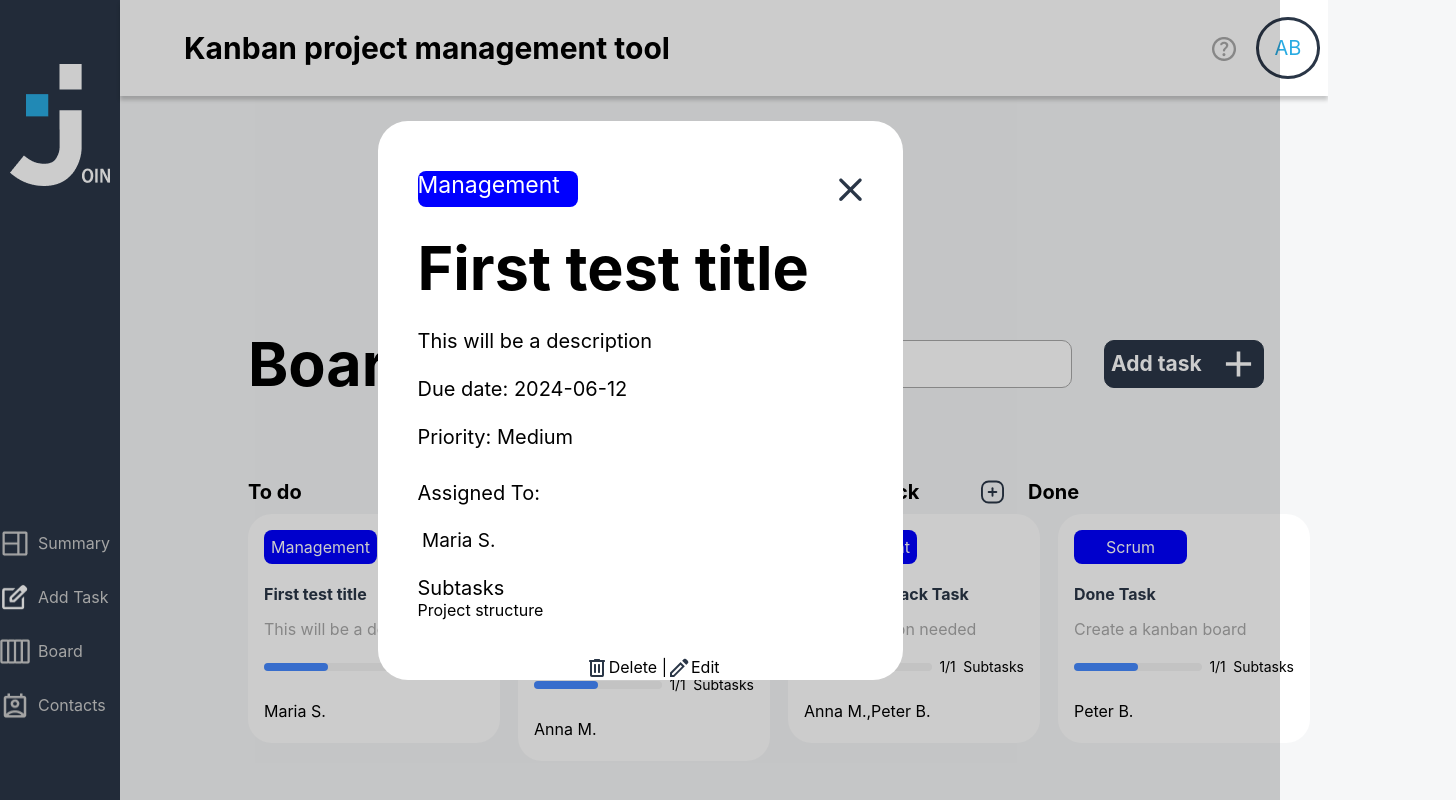
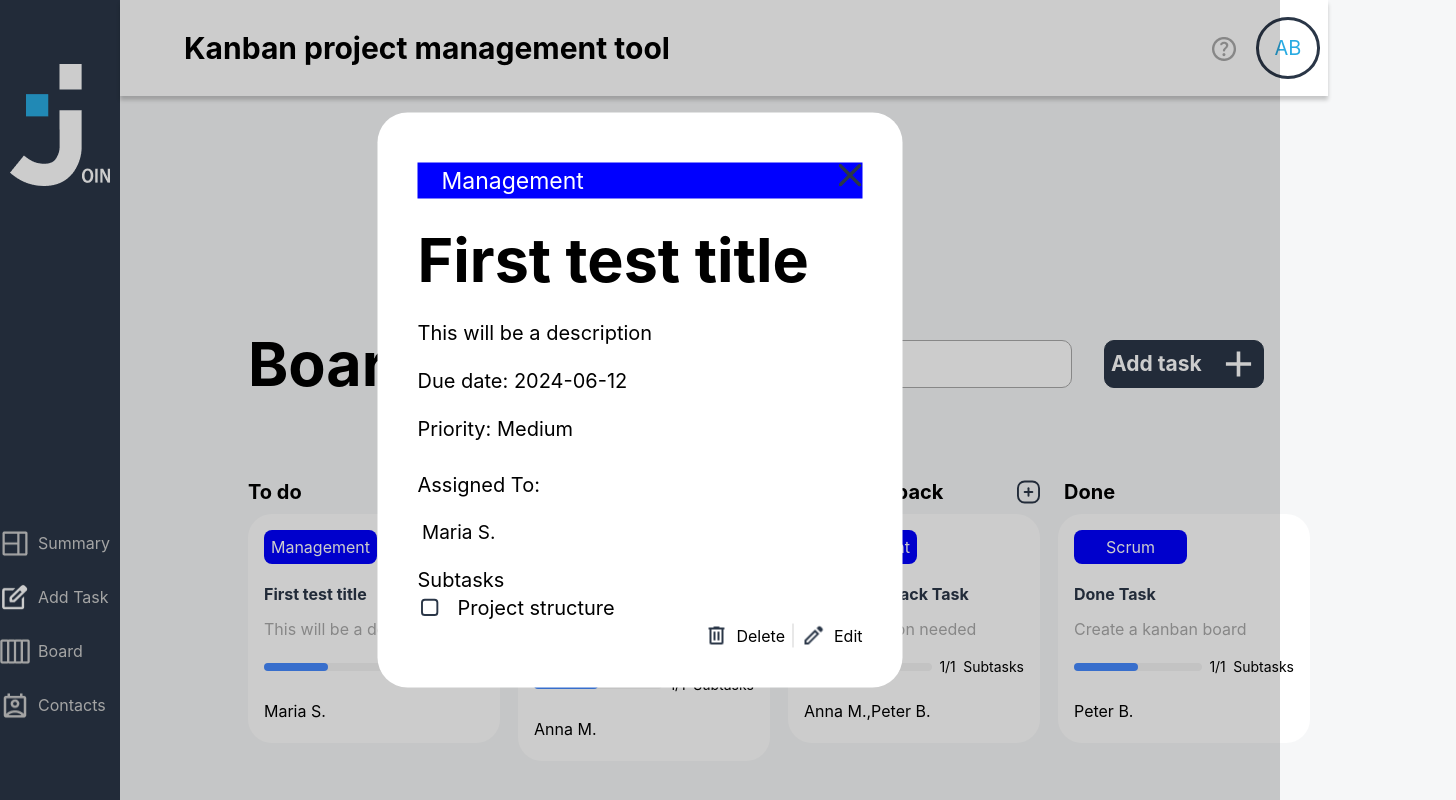
Before and after one commit to r-s-20/Join, a plain HTML site: page board.html in a window 1280 px wide. Both pictures are taken after a click on the element 374 px from the left and 628 px from the top of the page. Shown: the top 800 px of the page, 1456 px wide, since content can reach past the window. Drawn offline with Linux system fonts and the light colour scheme; a web font is replaced by a local one.

Commit message:
change Board Popup

```diff
--- a/css/board.css
+++ b/css/board.css
@@ -56,6 +56,7 @@ input {
 }
 
 .progressHeadline {
+  width: 1208px;
   margin-left: 64px;
   margin-right: 64px;
   gap: 24px;
@@ -63,11 +64,12 @@ input {
 }
 
 .progressHeadline div {
-  width: 246px;
+  width: 248px;
   margin-bottom: 10px;
   display: flex;
   align-items: center;
   justify-content: space-between;
+
 }
 
 .progressHeadline span {
@@ -80,6 +82,7 @@ input {
 }
 
 .boardProgress {
+  width: 1208px;
   display: flex;
   margin-left: 64px;
   margin-right: 64px;
@@ -142,6 +145,8 @@ input {
 }
 
 .cardDescription {
+  display: flex;
+  flex-wrap: wrap;
   margin-top: 15px;
   width: 220px;
   max-height: 38px;
@@ -201,6 +206,8 @@ input {
 }
 
 .popup {
+  position: fixed;
+  top: 50%;
   display: flex;
   flex-direction: column;
   justify-content: center;
@@ -211,6 +218,13 @@ input {
   border-radius: 30px;
   padding: 48px, 40px, 48px, 40px;
   gap: 24px;
+  right: -100%; /* Start outside the visible area on the right */
+  transform: translate(50%, -50%);
+  transition: all 0.125s ease;
+}
+
+#popup.show {
+  right: 50%; /* Move to the center */
 }
 
 .popupCategory {
@@ -218,20 +232,19 @@ input {
   height: 36px;
   width: 445px;
   display: flex;
-  align-items: center;
   justify-content: space-between;
 }
 
 .popupCategory span {
   color: white;
-  background-color: blue;
   height: 36px;
-  width: 160px;
-  padding: 4px, 24px, 4px, 24px;
-  gap: 10px;
+  width: fit-content;
   border-radius: 8px;
   font-size: 23px;
   font-weight: 400;
+  padding-top: 4px;
+  padding-left: 24px;
+  padding-right: 24px;
 
 }
 
@@ -277,6 +290,7 @@ input {
     gap: 25px;
     font-size: 20px;
     font-weight: 400;
+    text-transform: capitalize;
 }
 
 .popupAssigned{
@@ -305,7 +319,7 @@ input {
 
 .popupSubtask{
     width: 445px;
-    max-height: 100px;
+    max-height: 500px;
     gap: 8px;
 }
 
@@ -321,23 +335,42 @@ input {
 }
 
 .popupSingleSubtask div{
+    display: flex;
+    align-items: center;
     width: 334px;
     height: 32px;
     padding: 6px, 16px, 6px, 16px;
     gap: 16px;
 }
 
+.popupSingleSubtask img{
+  width: 24px;
+  height: 24px;
+}
+
+.popupSingleSubtask img:hover{
+  cursor: pointer;
+}
+
 .popupDeleteAndEdit{
     display: flex;
     justify-content: flex-end;
     align-items: center;
-    width: 159px;
+    width: 445px;
     height: 24px;
-    line-height: 19.2px;
     font-weight: 400;
+    gap: 8px;
+    margin-bottom: 40px;
+
 }
 
 .popupDeleteAndEdit img{
     width: 24px;
     height: 24px;
 }
+
+.line{
+  width: 1px;
+  height: 24px;
+  background-color: #D1D1D1;
+}
--- a/js/board.js
+++ b/js/board.js
@@ -1,4 +1,5 @@
 let currentTimestamp;
+let popupElement;
 
 const prios = {
   low: "../img/prioLow.png",
@@ -6,52 +7,24 @@ const prios = {
   high: "../img/prioUrgent.png",
 };
 
-
-
 function updateHTML() {
-  let open = tasks.filter((t) => t.status == "toDos");
-  let toDo = document.getElementById("toDo");
-  toDo.innerHTML = "";
-  for (let i = 0; i < open.length; i++) {
-    const element = open[i];
-    toDo.innerHTML += generateTodoHTML(element, i);
+  updateStatusHTML("toDos", "toDo", "No task To do");
+  updateStatusHTML("inProgress", "inProgress", "No In Progress");
+  updateStatusHTML("awaitFeedback", "awaitFeedback", "No Await feedback");
+  updateStatusHTML("done", "done", "No Done");
 }
 
-  if (toDo.innerHTML == "") {
-    toDo.innerHTML = `<div class="noProgess" >No task To do</div>`;
+function updateStatusHTML(status, elementId, emptyMessage) {
+  let filteredTasks = tasks.filter((t) => t.status == status);
+  let container = document.getElementById(elementId);
+  container.innerHTML = "";
+  for (let i = 0; i < filteredTasks.length; i++) {
+    const element = filteredTasks[i];
+    container.innerHTML += generateTodoHTML(element);
   }
 
-  let inProgress = tasks.filter((t) => t.status == "inProgress");
-  let progress = document.getElementById("inProgress");
-  progress.innerHTML = "";
-  for (let i = 0; i < inProgress.length; i++) {
-    const element = inProgress[i];
-    progress.innerHTML += generateTodoHTML(element);
-  }
-  if (progress.innerHTML == "") {
-    progress.innerHTML = /*html*/ `<div class="noProgess">No In Progress</div>`;
-  }
-
-  let awaitFeedback = tasks.filter((t) => t.status == "awaitFeedback");
-  let feedback = document.getElementById("awaitFeedback");
-  feedback.innerHTML = "";
-  for (let i = 0; i < awaitFeedback.length; i++) {
-    const element = awaitFeedback[i];
-    feedback.innerHTML += generateTodoHTML(element);
-  }
-  if (feedback.innerHTML == "") {
-    feedback.innerHTML = /*html*/ `<div class="noProgess">No Await feedback</div>`;
-  }
-
-  let dones = tasks.filter((t) => t.status == "done");
-  let done = document.getElementById("done");
-  done.innerHTML = "";
-  for (let i = 0; i < dones.length; i++) {
-    const element = dones[i];
-    done.innerHTML += generateTodoHTML(element);
-  }
-  if (done.innerHTML == "") {
-    done.innerHTML = /*html*/ `<div class="noProgess">No Done</div>`;
+  if (container.innerHTML == "") {
+    container.innerHTML = `<div class="noProgess">${emptyMessage}</div>`;
   }
 }
 
@@ -71,35 +44,47 @@ function moveTo(status) {
 
 function generateTodoHTML(element) {
   return /*html*/ `
-    <div draggable='true' ondragstart='startDragging(${element.timestamp})' class="card" onclick="boardPopup(${element.timestamp})">
+    <div draggable='true' ondragstart='startDragging(${element.timestamp})' class="card" onclick="boardPopup(${element.timestamp}, event)">
       <div class="cardCategory">${element.category.name}</div>
       <div class="cardHeadline">${element.title}</div>
       <div class="cardDescription">${element.description}</div>
       <div class="cardSubtasks">
         <div class="subtasksBar">
           <div class="subtasksBarProgress"></div>
-                       </div> <span>1/${element.subtasks.length}</span>Subtasks
+      </div>
+        <span>1/${element.subtasks.length}</span>Subtasks
       </div>
         <div class="cardWorkers"><div>${element.assigned} </div><img src=${prios[element.prio]} alt=""></div>
     </div>
    `;
 }
 
-function boardPopup(timestamp) {
-const popupElement = tasks.find((task) => task.timestamp === timestamp);
-
+function boardPopup(timestamp, event) {
+  popupElement = tasks.find((task) => task.timestamp === timestamp);
   document.getElementById("backgroundPopup").classList.remove("d-none");
   let popup = document.getElementById("popup");
-  popup.innerHTML = '';
-  popup.innerHTML = /*html*/ `
-         <div class="popupCategory">
+  popup.innerHTML = "";
+  popup.innerHTML = boardPopupHTML();
+  subtasks();
+  document.getElementById("popupCategory").style.backgroundColor = popupElement.category.color;
+setTimeout(() => {
+  popup.classList.add('show'); // Add the class to trigger the animation
+}, 10); // Small delay to ensure the class addition triggers the animation
+ popup.onclick = function (event) {
+    event.stopPropagation();
+  };
+}
+
+function boardPopupHTML(){
+ return /*html*/ `
+ <div class="popupCategory" id="popupCategory">
    <span>${popupElement.category.name}</span>
    <img src="../img/close.svg" alt="" onclick="closePopup()">
  </div>
  <div class="popupHeadline">${popupElement.title}</div>
  <div class="popupDescription">${popupElement.description}</div>
  <div class="popupDate">Due date: ${popupElement.dueDate} </div>
-        <div class="popupPriority">Priority: Medium <img src="${prios[popupElement.prio]}" alt=""></div>
+ <div class="popupPriority">Priority: ${popupElement.prio} <img src="${prios[popupElement.prio]}" alt=""></div>
  <div class="popupAssigned">
    <div>Assigned To:</div>
    <div class="popupPerson">
@@ -107,17 +92,38 @@ const popupElement = tasks.find((task) => task.timestamp === timestamp);
    </div>
  <div class="popupSubtask">
    <span>Subtasks</span>
-            <div class="popupSingleSubtask">
-            <div><img src="" alt="">${popupElement.subtasks}</div>
-
-            </div>
-        </div>
+   <div class="popupSingleSubtask" id="popupSingleSubtask"></div>
  <div class="popupDeleteAndEdit">
-                <img src="../img/delete.png" alt=""> Delete | <img src="../img/edit.png" alt=""> Edit
+   <img src="../img/delete.png" alt=""> Delete <div class="line"></div> <img src="../img/edit.png" alt=""> Edit
  </div>
 `;
 }
 
+function subtasks() {
+  let subtasks = document.getElementById("popupSingleSubtask");
+  subtasks.innerHTML = "";
+  for (let i = 0; i < popupElement.subtasks.length; i++) {
+    let singleSubtask = popupElement.subtasks[i];
+    subtasks.innerHTML += /*html*/ `
+    <div>
+      <img id="subtaskOpen${i}" onclick="subtaskDone(${i})" src="../img/check_button.svg" alt="">
+      <img id="subtaskDone${i}" onclick="subtaskOpen(${i})" class="d-none" src="../img/check_button_done.svg" alt="">
+      <span id="singleSubtask">${singleSubtask}</span>
+    </div>`;
+  }
+}
+
+function subtaskDone(i) {
+  document.getElementById(`subtaskDone${i}`).classList.remove("d-none");
+  document.getElementById(`subtaskOpen${i}`).classList.add("d-none");
+}
+
+function subtaskOpen(i) {
+  document.getElementById(`subtaskDone${i}`).classList.add("d-none");
+  document.getElementById(`subtaskOpen${i}`).classList.remove("d-none");
+}
+
 function closePopup() {
   document.getElementById("backgroundPopup").classList.add("d-none");
+  document.getElementById("popup").classList.remove("show");
 }
```
Lines whose indentation alone changed are shown as unchanged.
